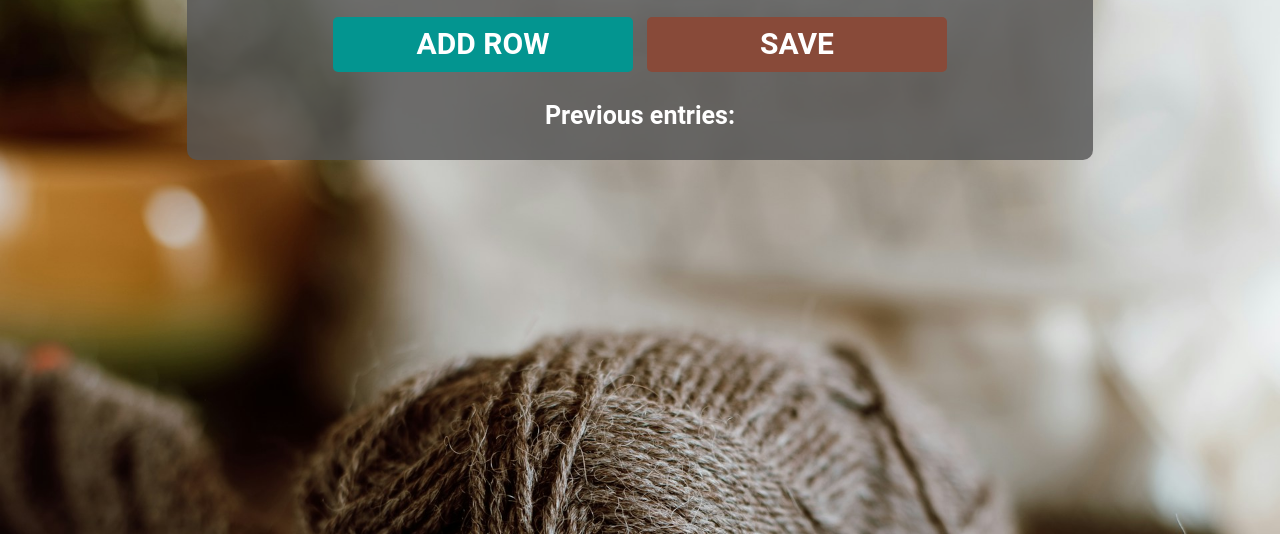
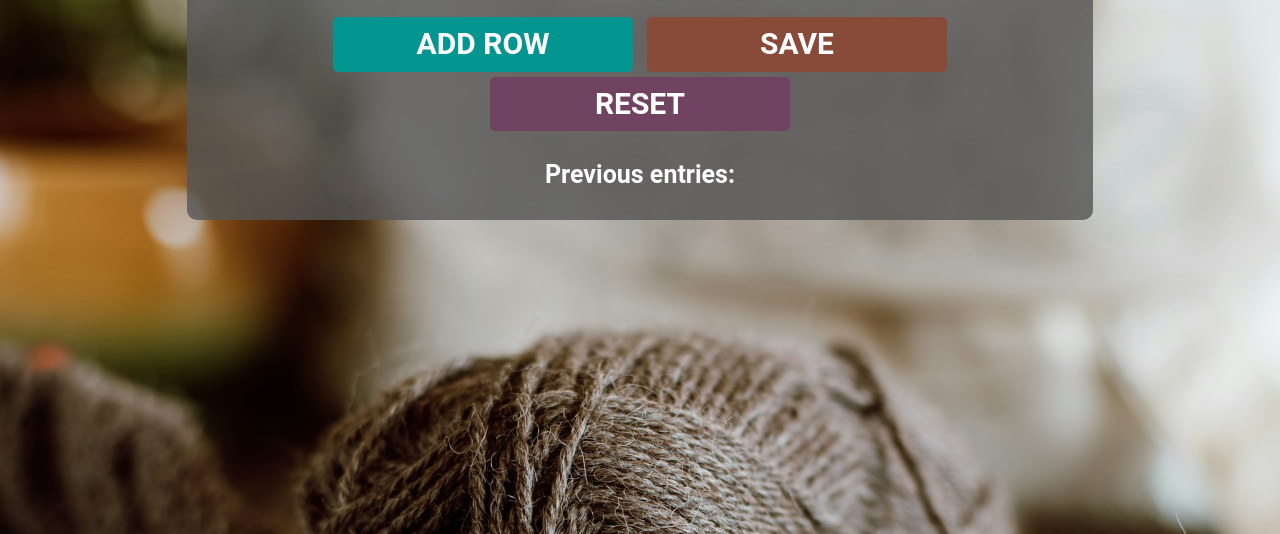
Before and after one commit to MihaiStrompl/row-tracker, a plain HTML site: page index.html in a window 1280 px wide. Shown: the part 266-800 px from the top of the page. Drawn offline with nearby package versions, Linux system fonts and the light colour scheme.

Commit message:
Add files via upload
Added a Reset button

```diff
--- a/index.css
+++ b/index.css
@@ -33,19 +33,20 @@ button {
     border-radius: 5px;
 }
 
+button:hover {
+    box-shadow: 0 4px 8px 0 rgba(0, 0, 0, 0.2), 0 6px 20px 0 rgba(0, 0, 0, 0.19);
+}
+
 #increment-btn {
     background: #039590;
 }
 
-#increment-btn:hover {
-    box-shadow: 0 4px 8px 0 rgba(0, 0, 0, 0.2), 0 6px 20px 0 rgba(0, 0, 0, 0.19);
-}
 #save-btn {
     background: #884A39;
 }
 
-#save-btn:hover {
-    box-shadow: 0 4px 8px 0 rgba(0, 0, 0, 0.2), 0 6px 20px 0 rgba(0, 0, 0, 0.19);
+#reset-btn{
+    background: #704460;
 }
 
 .container {
--- a/index.html
+++ b/index.html
@@ -9,6 +9,7 @@
         <h2 id="count-el">0</h2>
         <button id="increment-btn" onclick="increment()">ADD ROW</button>
         <button id="save-btn" onclick="save()">SAVE</button>
+        <button id="reset-btn" onclick="reset()">RESET</button>
         <p id="save-el">Previous entries: </p>
         <script src="index.js">
         </script>
--- a/index.js
+++ b/index.js
@@ -13,3 +13,9 @@ function save() {
     countEl.textContent = 0
     count = 0
 }
+
+function reset() {
+    saveEl.textContent = "Previous entries: "
+    countEl.textContent = 0
+    count = 0
+}
```
